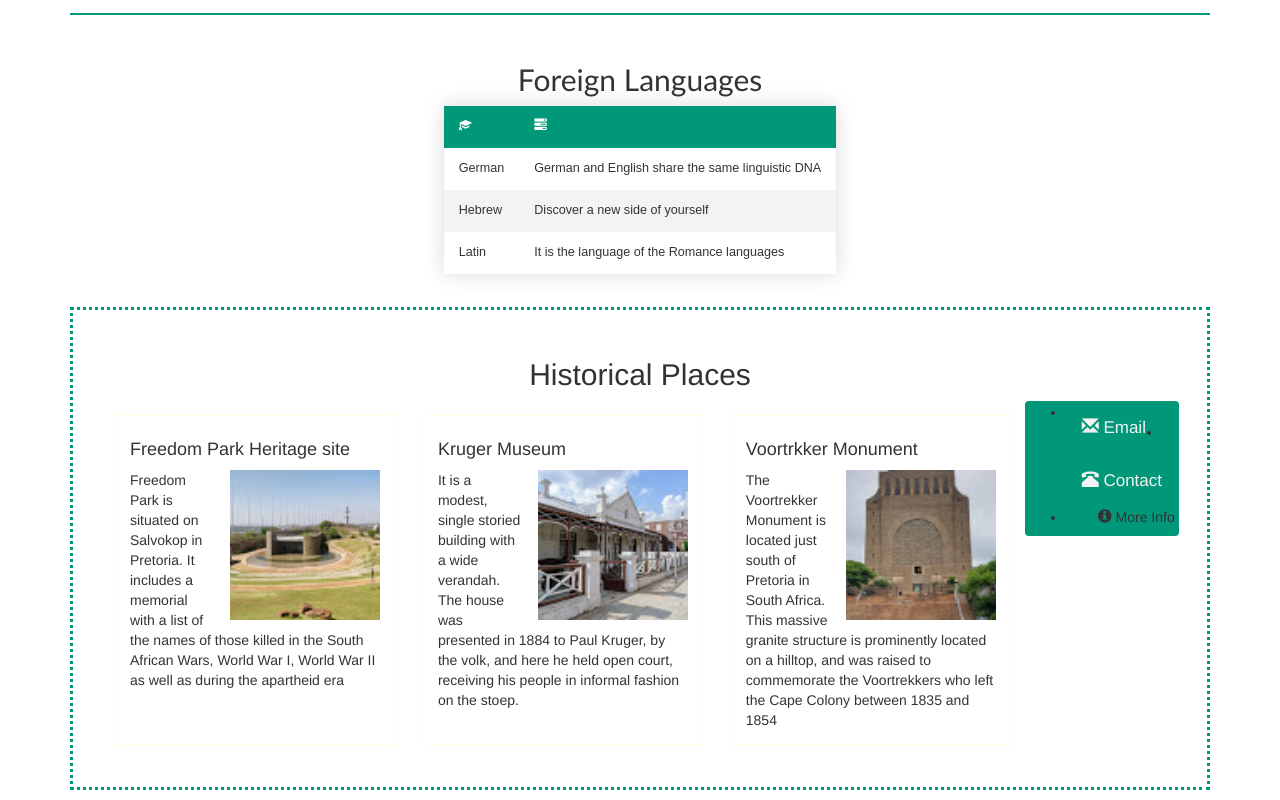
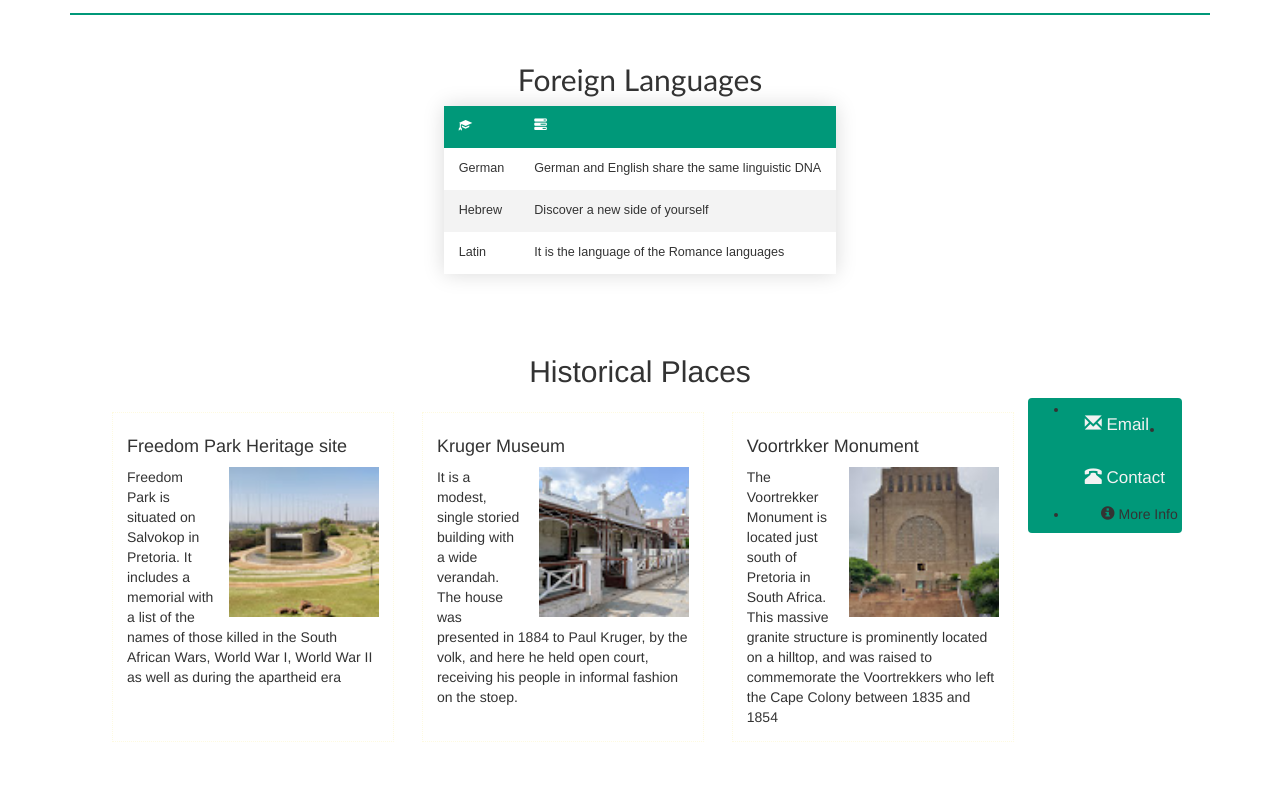
Before and after one commit to cktshukudu/basic-webpage, a plain HTML site: page my-webpage.html in a window 1280 px wide. Shown: the part 1170-1970 px from the top of the page. Drawn offline with nearby package versions, Linux system fonts and the light colour scheme.

Commit message:
add all the changes made

```diff
--- a/style.css
+++ b/style.css
@@ -49,7 +49,7 @@ body{
 .foreign h2 {text-align: center;}
 .footer {
     background-color: #ffffff;
-    border: dotted #009879;
+
 
     padding: 2em;
     margin-bottom: 1rem;
```
